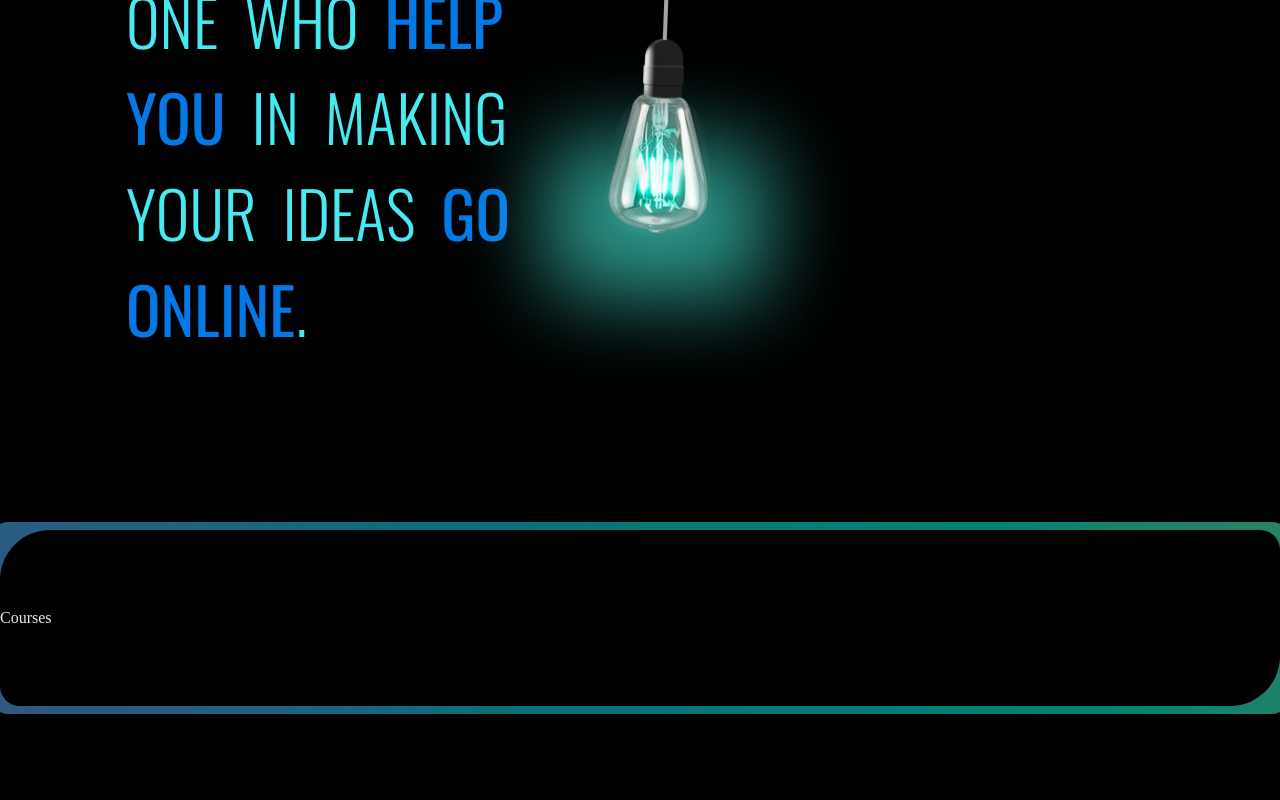
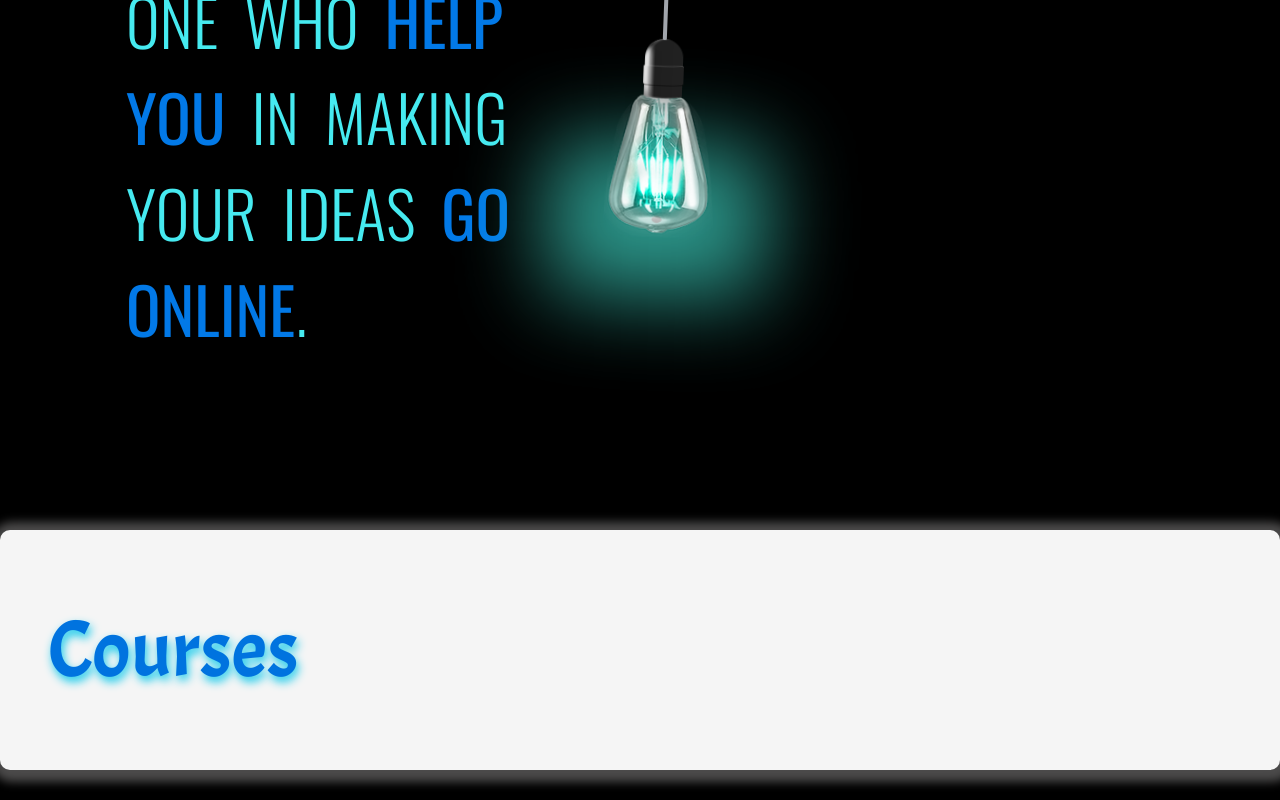
Before and after one commit to shivamanand-dev/webdev, a React app: page / in a window 1280 px wide. Shown: the part 316-1116 px from the top of the page. Before the commit the page ends 1052 px from the top, so only its background shows below. Built offline with nearby package versions, Linux system fonts and the light colour scheme.

Commit message:
modified

```diff
--- a/src/Components/Courses/courses.css
+++ b/src/Components/Courses/courses.css
@@ -10,46 +10,121 @@ body {
 }
 .courses {
   padding: 5rem 0;
+  font-family: "Acme", sans-serif;
+  border-radius: 10px;
+  box-shadow: 2px 2px 10px 10px rgb(75, 74, 74);
+  background: whitesmoke;
+  transition: box-shadow 1s ease-in-out;
 }
 
-.gradientBorder {
-  --borderWidth: 8px;
-  background: #000000;
-  position: relative;
-  border-radius: 50px 20px;
-}
-.gradientBorder:after {
-  content: "";
-  position: absolute;
-  top: calc(-1 * var(--borderWidth));
-  left: calc(-1 * var(--borderWidth));
-  height: calc(100% + var(--borderWidth) * 2);
-  width: calc(100% + var(--borderWidth) * 2);
-  background: linear-gradient(
-    60deg,
-    #3381f7b7,
-    #f37055b7,
-    #49fae5b7,
-    #a166abb7,
-    #5073b8b7,
-    #1098adb7,
-    #07b39bb7,
-    #6fba82b7
-  );
-  border-radius: calc(2 * var(--borderWidth));
-  z-index: -1;
-  animation: animatedgradient 3s ease alternate infinite;
-  background-size: 300% 300%;
+.courses:hover {
+  box-shadow: 2px 10px 30px 20px rgb(114, 113, 113);
 }
 
-@keyframes animatedgradient {
-  0% {
-    background-position: 0% 50%;
-  }
-  50% {
-    background-position: 100% 50%;
-  }
-  100% {
-    background-position: 0% 50%;
-  }
+.title {
+  width: 17rem;
+  padding-left: 3rem;
+  font-size: 5rem;
+  color: #0073df;
+  text-shadow: 2px 5px 10px #18cbeb;
+  transition: text-shadow 5s ease-in-out;
+
+  --ease-in-quad: cubic-bezier(0.55, 0.085, 0.68, 0.53);
+  --ease-in-cubic: cubic-bezier(0.55, 0.055, 0.675, 0.19);
+  --ease-in-quart: cubic-bezier(0.895, 0.03, 0.685, 0.22);
+  --ease-in-quint: cubic-bezier(0.755, 0.05, 0.855, 0.06);
+  --ease-in-expo: cubic-bezier(0.95, 0.05, 0.795, 0.035);
+  --ease-in-circ: cubic-bezier(0.6, 0.04, 0.98, 0.335);
+
+  --ease-out-quad: cubic-bezier(0.25, 0.46, 0.45, 0.94);
+  --ease-out-cubic: cubic-bezier(0.215, 0.61, 0.355, 1);
+  --ease-out-quart: cubic-bezier(0.165, 0.84, 0.44, 1);
+  --ease-out-quint: cubic-bezier(0.23, 1, 0.32, 1);
+  --ease-out-expo: cubic-bezier(0.19, 1, 0.22, 1);
+  --ease-out-circ: cubic-bezier(0.075, 0.82, 0.165, 1);
+
+  --ease-in-out-quad: cubic-bezier(0.455, 0.03, 0.515, 0.955);
+  --ease-in-out-cubic: cubic-bezier(0.645, 0.045, 0.355, 1);
+  --ease-in-out-quart: cubic-bezier(0.77, 0, 0.175, 1);
+  --ease-in-out-quint: cubic-bezier(0.86, 0, 0.07, 1);
+  --ease-in-out-expo: cubic-bezier(1, 0, 0, 1);
+  --ease-in-out-circ: cubic-bezier(0.785, 0.135, 0.15, 0.86);
+  transition: transform 1s var(--ease-out-quart);
 }
+.title:hover {
+  background: -webkit-linear-gradient(#0088ff, #18cbeb);
+  -webkit-text-fill-color: transparent;
+  -webkit-background-clip: text;
+  text-shadow: 2px 20px 20px #18cbeb;
+  transform: rotate(-5deg);
+}
+
+.gridCol2 {
+  display: grid;
+  grid-template-columns: 40% 60%;
+  padding: 5rem;
+}
+
+.htmlCircle {
+  height: 14rem;
+  width: 14rem;
+  padding: 0.5rem;
+  margin: 0 2rem;
+  border: 2rem solid rgb(182, 110, 110);
+  border-radius: 50%;
+  border-style: outset;
+  transform: rotate(30deg);
+  transition: box-shadow 1s ease-in-out;
+  transition: transform 1s ease-in-out;
+  transition: transform 1s ease-in-out;
+}
+
+.htmlCircle:hover {
+  border-style: outset;
+  transform: rotate(60deg);
+  transform: scale(0.9);
+  box-shadow: 2px 2px 20px 2px rgb(243, 170, 170);
+}
+
+/* .htmlCircle:hover(:first-child) {
+  transform: rotate(-30deg);
+} */
+
+.htmlCircleText {
+  height: 14rem;
+  width: 14rem;
+  border-radius: 50%;
+  margin: 0 auto;
+  transform: rotate(-40deg);
+  text-align: center;
+  transition: transform 1s ease-in-out;
+}
+.htmlCircleText:hover {
+  transform: rotate(-10deg);
+}
+.htmlCircleTitle {
+  font-size: 5rem;
+  padding-top: 4rem;
+  color: rgb(54, 52, 52);
+  transition: font-size 1s ease-in-out;
+}
+.htmlCircleTitle:hover {
+  font-size: 5.5rem;
+  color: rgb(85, 79, 79);
+}
+
+.about {
+  padding: 1rem 2rem 0 0;
+}
+
+.aboutText {
+  color: rgb(70, 64, 64);
+  font-size: 2rem;
+  line-height: 2.4rem;
+}
+
+.aboutTextTitle {
+  text-decoration: underline;
+  text-decoration-color: orange;
+  color: brown;
+}
```
